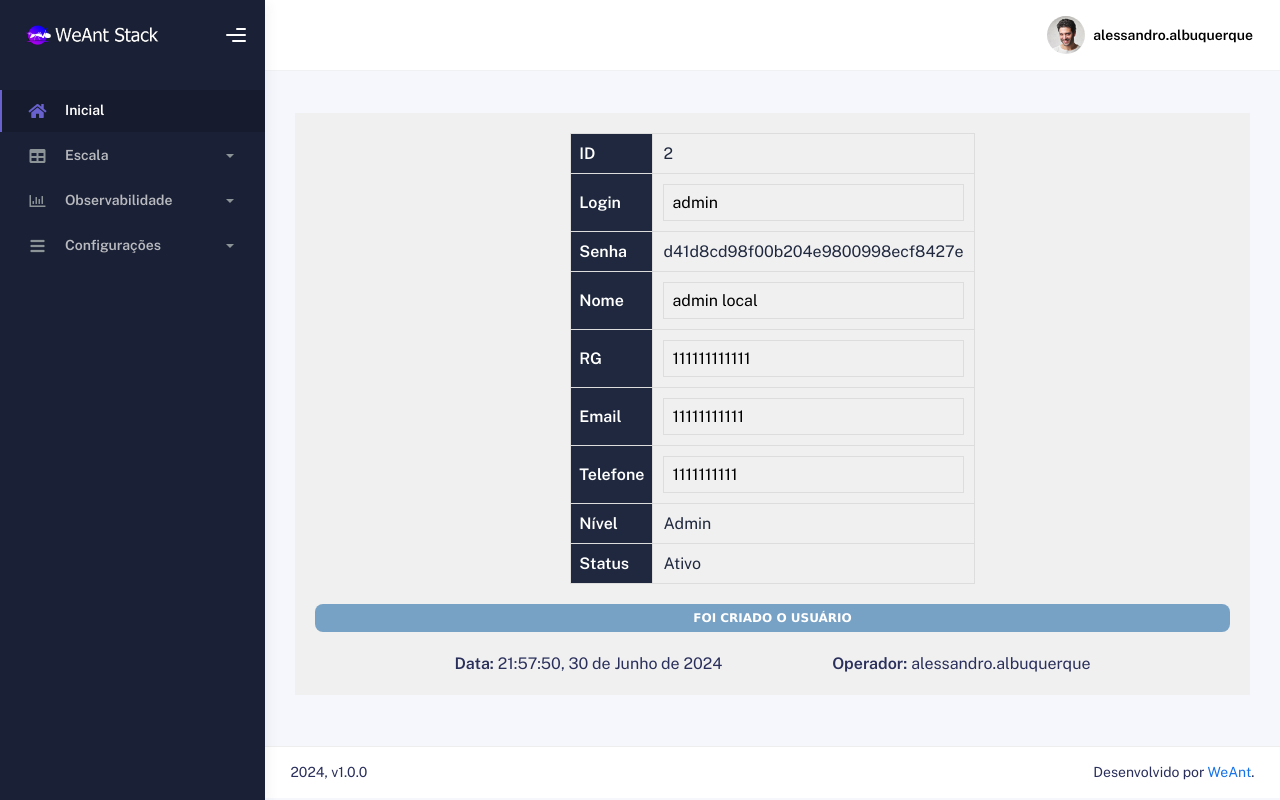
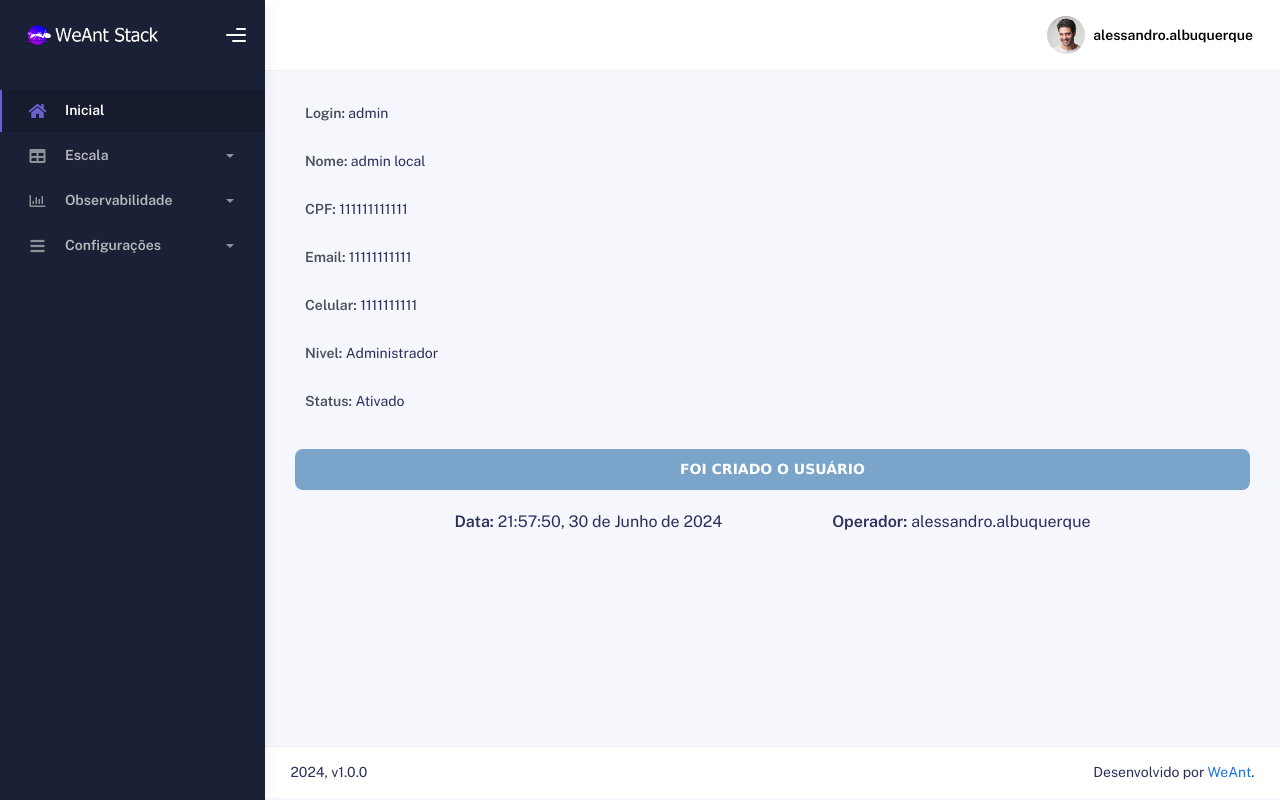
Before and after one commit to weant2024/scale, a PHP site: page /hml-scale/exibirregistrousuario.php?id=1 in a window 1280 px wide. Run offline with PHP 8.4, Linux system fonts and the light colour scheme; a user stored in the database is signed in; data comes from the database, SQL or seed files in the repository.

Commit message:
Update exibirregistrousuario.php

```diff
--- a/exibirregistrousuario.php
+++ b/exibirregistrousuario.php
@@ -316,13 +316,13 @@ if ( $nivel < 2 )
               $dados = $result->fetch_assoc();
 
               $login = $dados["login"];
-              $senha = $dados["senha"];
               $nome = $dados["nome"];
               $cpf = $dados["cpf"];
+              $telefone = $dados["telefone"];
               $nascimento = $dados["nascimento"];
               $email = $dados["email"];
-              $nivelusuario = $dados["nivel"];
-              $ativousuario = $dados["ativo"];
+              $pnivel = $dados["pnivel"];
+              $pativo = $dados["pativo"];
               $gerasenha = $dados["gerasenha"];
               $horario = $dados["horario"];
               $dia = $dados["dia"];
@@ -333,109 +333,42 @@ if ( $nivel < 2 )
 
             ?>
 
-<div align="center" style="margin-top: 20px; background-color: #f0f0f0; padding: 20px;">
-    <style>
-        .custom-table {
-            width: 100%;
-            background-color: #1f283e;
-            color: #ffffff;
-            border-collapse: collapse;
-        }
-        .custom-table td {
-            padding: 10px;
-            text-align: right;
-        }
-        .custom-table td:first-child {
-            background-color: #1f283e;
-            width: 20%;
-        }
-        .custom-table td:nth-child(2) {
-            background-color: #f0f0f0;
-            color: #1f283e;
-            width: 80%;
-            padding: 10px;
-        }
-        .custom-table input[type="text"] {
-            width: calc(100% - 16px);
-            padding: 8px;
-            box-sizing: border-box;
-            border: 1px solid #dddddd;
-            background-color: #f0f0f0;
-        }
-        .info-message {
-            border-radius: 8px;
-            background-color: rgba(70, 130, 180, 0.7);
-            padding: 5px;
-            margin-top: 10px;
-            color: #ffffff;
-            font-weight: bold;
-            font-family: Verdana, Geneva, sans-serif;
-            font-size: 12px;
-        }
-        .info-message b {
-            color: #ffffff;
-        }
-    </style>
+            <div class="form-group">
+                <label><b>Login:</b></label>
+                <?php echo $login;?>
+            </div>
 
-    <table border="1" width="40%" class="custom-table">
-        <tbody>
-            <tr>
-                <td width="20%"><font color="#FFFFFF"><b>ID</b></font></td>
-                <td width="80%" align="left"><?php echo $dados['id_usuario']; ?></td>
-            </tr>
-            <tr>
-                <td width="20%"><font color="#FFFFFF"><b>Login</b></font></td>
-                <td width="80%" align="left"><input type="text" readonly name="login" size="50" id="login" value="<?php echo $dados["login"]; ?>"></td>
-            </tr>
-            <tr>
-                <td width="20%"><font color="#FFFFFF"><b>Senha</b></font></td>
-                <td width="80%" align="left"><?php echo $criptografada; ?></td>
-            </tr>
-            <tr>
-                <td width="20%"><font color="#FFFFFF"><b>Nome</b></font></td>
-                <td width="80%" align="left"><input type="text" readonly name="nome" size="50" id="nome" value="<?php echo $dados["nome"]; ?>"></td>
-            </tr>
-            <tr>
-                <td width="20%"><font color="#FFFFFF"><b>RG</b></font></td>
-                <td width="80%" align="left"><input type="text" readonly name="cpf" size="50" id="rg" value="<?php echo $dados["cpf"]; ?>"></td>
-            </tr>
-            <tr>
-                <td width="20%"><font color="#FFFFFF"><b>Email</b></font></td>
-                <td width="80%" align="left"><input type="text" readonly name="email" size="50" id="email" value="<?php echo $dados["email"]; ?>"></td>
-            </tr>
-            <tr>
-                <td width="20%"><font color="#FFFFFF"><b>Telefone</b></font></td>
-                <td width="80%" align="left"><input type="text" readonly name="telefone" size="50" id="telefone" class="inputcssn" title="Digite o celular" maxlength="16" onKeyPress="Mascaracelular(this); return SomenteNumero(event);" value="<?php echo $dados["telefone"]; ?>"></td>
-            </tr>
-            <tr>
-                <td width="20%"><font color="#FFFFFF"><b>Nível</b></font></td>
-                <td width="80%" align="left">
-                    <?php
-                        if ($nivelusuario == 1) {
-                            echo "Usuário";
-                        } elseif ($nivelusuario == 2) {
-                            echo "Gestor";
-                        } elseif ($nivelusuario == 3) {
-                            echo "Admin";
-                        }
-                    ?>
-                </td>
-            </tr>
-            <tr>
-                <td width="20%"><font color="#FFFFFF"><b>Status</b></font></td>
-                <td width="80%" align="left">
-                    <?php
-                        if ($ativousuario == 1) {
-                            echo "Ativo";
-                        } elseif ($ativousuario == 0) {
-                            echo "Desativado";
-                        }
-                    ?>
-                </td>
-            </tr>
-        </tbody>
-    </table>
+            <div class="form-group">
+                <label><b>Nome:</b></label>
+                <?php echo $nome;?>
+            </div>
 
+            <div class="form-group">
+                <label><b>CPF:</b></label>
+                <?php echo $cpf;?>
+            </div>
+
+            <div class="form-group">
+                <label><b>Email:</b></label>
+                <?php echo $email;?>
+            </div>
+
+            <div class="form-group">
+                <label><b>Celular:</b></label>
+                <?php echo $telefone;?>
+            </div>
+
+            <div class="form-group">
+                <label><b>Nivel:</b></label>
+                <?php echo $pnivel;?>
+            </div>
+
+            <div class="form-group">
+                <label><b>Status:</b></label>
+                <?php echo $pativo;?>
+            </div>
+
+            <div align="center" style="margin-top: 20px;">
               <?php
               if ($gerasenha == 1) {
                   echo "<div class='info-message'>FOI GERADA UMA NOVA SENHA PELO OPERADOR</div>";
@@ -455,9 +388,6 @@ if ( $nivel < 2 )
                   </tr>
               </table>
             </div>
-
-
-
 
          <!-- FINALIZA CONTEÚDO -->
       </div>
```
Lines whose indentation alone changed are shown as unchanged.
